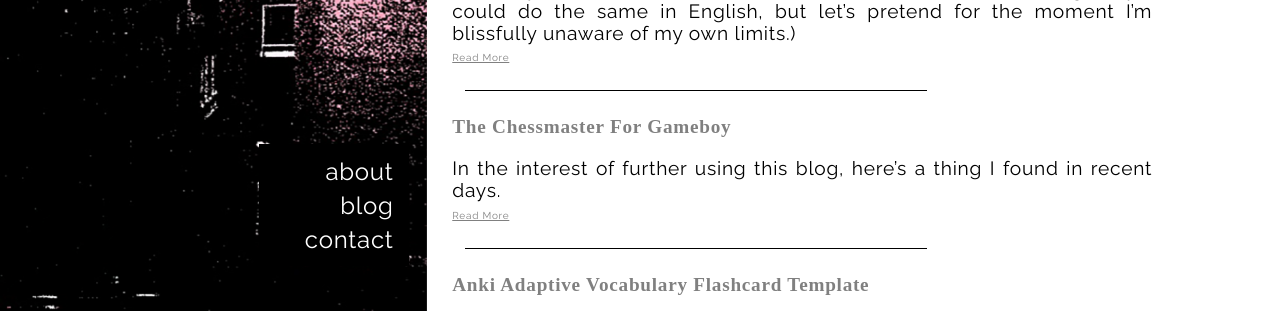
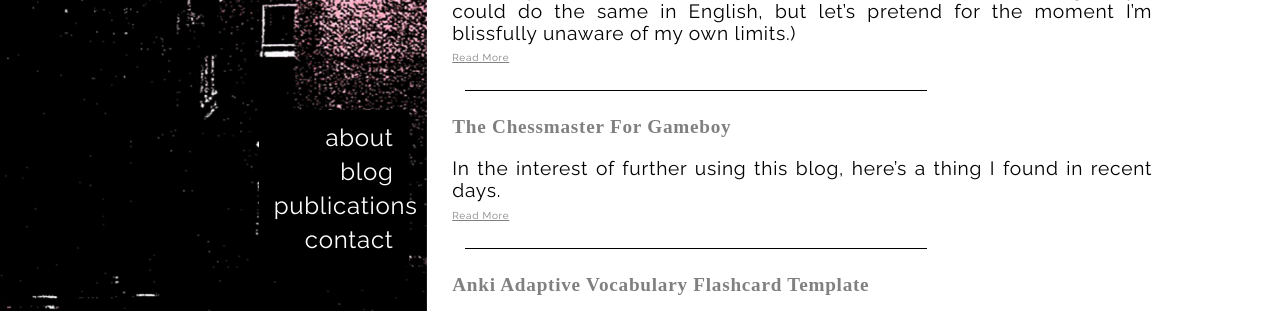
Before and after one commit to towercity/author-webpage, a Jekyll site: the page built from index.html, in a window 1280 px wide. Shown: the part 589-902 px from the top of the page. Built offline with Jekyll 4.4.1, drawn with Linux system fonts in a browser that asks for light colours; some web fonts are replaced; the list of posts is cut into pages by our own code.

Commit message:
Add publications site link

```diff
--- a/_layouts/default.html
+++ b/_layouts/default.html
@@ -23,6 +23,7 @@
             <ul>
                 <li><a href="{{ site.baseurl }}/about" alt="about">about</a></li>
                 <li><a href="{{ site.baseurl }}/" alt="blog">blog</a></li>
+                <li><a href="{{ site.baseurl }}/pages/publications" alt="publications">publications</a></li>
                 <li><a href="mailto:jakobkonger@gmail.com" alt="contact me">contact</a></li>
             </ul>
         </div>
```
